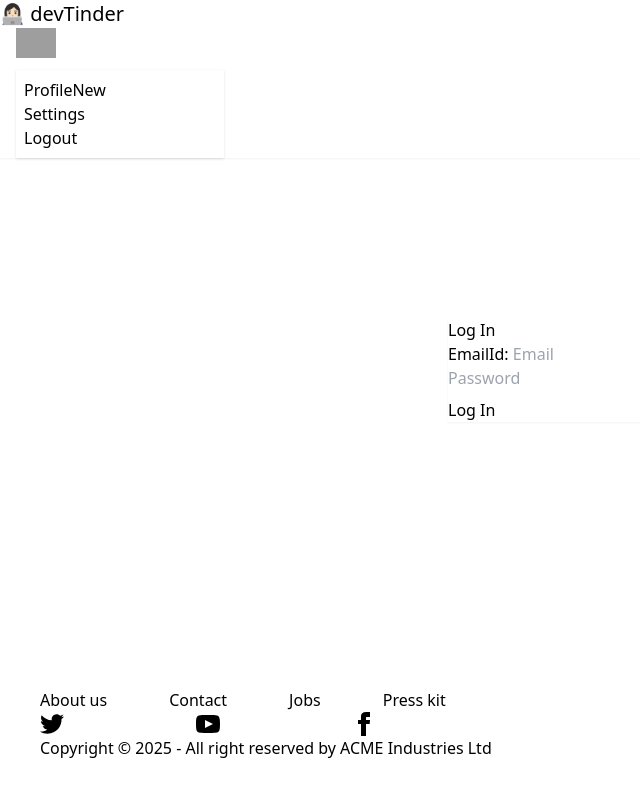
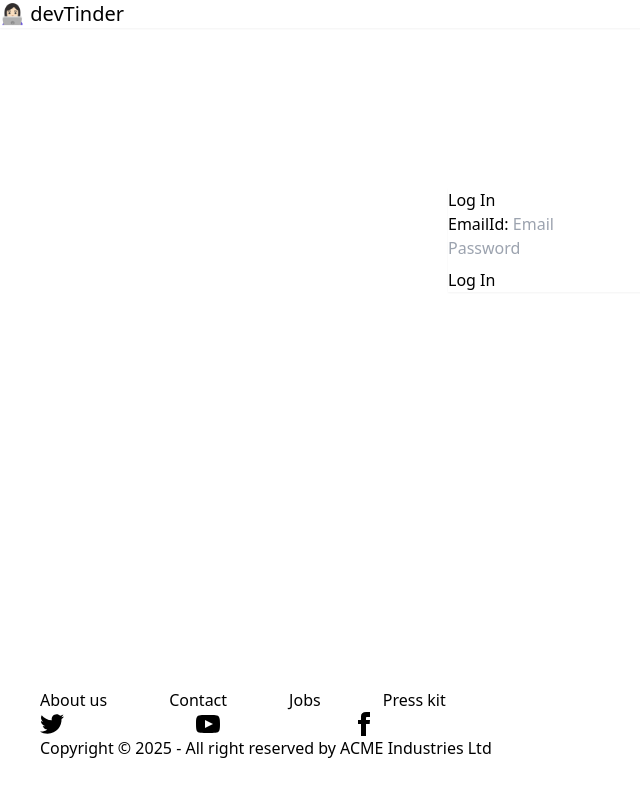
Before and after one commit to DEVESH-001/DevCrush, a React (Vite) app in the folder frontend/dev/: page /login in a window 1280 px wide. Shown: the top 796 px of the page, without its empty margins (0-640 px from the left). Built offline with nearby package versions, Linux system fonts and the light colour scheme; grey boxes are pictures that could not be loaded.

Commit message:
Added Redux+RToolKit, slice+store, navigate user to login->feed

```diff
--- a/frontend/dev/src/App.jsx
+++ b/frontend/dev/src/App.jsx
@@ -2,18 +2,24 @@ import Body from "./Body";
 import Login from "./components/Login";
 import { BrowserRouter, Route, Routes } from "react-router-dom";
 import Profile from "./components/Profile";
+import {Provider} from 'react-redux'
+import { appStore } from "./utils/appStore";
+import Feed from "./components/Feed";
 
 function App() {
   return (
     <>
+      <Provider store={appStore}>
         <BrowserRouter basename="/">
           <Routes>
             <Route path="/" element={<Body />}>
+            <Route path="/feed" element={<Feed/>}/>
               <Route path="/login" element={<Login />} />
               <Route path="/profile" element={<Profile />} />
             </Route>
           </Routes>
         </BrowserRouter>
+      </Provider>
     </>
   );
 }
--- /dev/null
+++ b/frontend/dev/src/components/Feed.jsx
@@ -0,0 +1,5 @@
+const Feed = () => {
+  return <div>Feed</div>;
+};
+
+export default Feed;
--- a/frontend/dev/src/components/Login.jsx
+++ b/frontend/dev/src/components/Login.jsx
@@ -1,17 +1,22 @@
 import { useState } from "react";
 import axios from "axios";
+import { useDispatch } from "react-redux";
+import { addUser } from "../utils/userSlice";
+import { useNavigate } from "react-router-dom";
+import { BASE_URL } from "../utils/constants";
 
 const Login = () => {
   const [emailId, setEmailId] = useState("");
   const [password, setPassword] = useState("");
-
+  const navigate = useNavigate();
+  //now we need a hook useDispatch to dispatch actions to the store, so we can add data to the store
+  const dispatch = useDispatch();
   //authRouter.post("/login"
   const handleLogin = async () => {
     //making api call to our backend
     try {
-      // eslint-disable-next-line no-unused-vars
       const res = await axios.post(
-        "http://localhost:4000/login",
+        BASE_URL + "/login",
         {
           emailId,
           password,
@@ -20,6 +25,10 @@ const Login = () => {
           withCredentials: true,
         }
       );
+      console.log(res.data);
+      //dispatching the action to add user data to the store, basically we are adding the user data to the redux store, so that we can access it in any component, this will help us manage the user state more effectively as we can access it from any component without passing it down as props
+      dispatch(addUser(res.data));
+      return navigate("/feed");
     } catch (error) {
       console.error(error);
     }
--- a/frontend/dev/src/components/Navbar.jsx
+++ b/frontend/dev/src/components/Navbar.jsx
@@ -1,28 +1,29 @@
 import React from "react";
+import { useSelector } from "react-redux";
 
 const Navbar = () => {
+  const user = useSelector((store) => store.user);
+  console.log("from navbar", user);
+
   return (
     <div className="navbar bg-base-300 shadow-sm">
       <div className="flex-1">
         <a className="btn btn-ghost text-xl">👩🏻‍💻 devTinder</a>
       </div>
-      <div className="flex gap-2">
-        <div className="dropdown dropdown-end mx-4">
-          <div
-            tabIndex={0}
-            role="button"
-            className="btn btn-ghost btn-circle avatar"
-          >
+      <div className="flex gap-2 items-center">
+        {user && (
+          <div className="dropdown dropdown-end">
+            <span className="px-3 py-2 font-thin">
+              Welcome, {user.firstName}
+            </span>
+            <label tabIndex={0} className="btn btn-ghost btn-circle avatar">
               <div className="w-10 rounded-full">
-              <img
-                alt="Tailwind CSS Navbar component"
-                src="https://img.daisyui.com/images/stock/photo-1534528741775-53994a69daeb.webp"
-              />
+                <img alt="user avatar" src={user.photoUrl} />
               </div>
-          </div>
+            </label>
             <ul
               tabIndex={0}
-            className="menu menu-sm dropdown-content bg-base-100 rounded-box z-1 mt-3 w-52 p-2 shadow"
+              className="menu menu-sm dropdown-content mt-3 z-[50] p-2 shadow bg-base-100 rounded-box w-52"
             >
               <li>
                 <a className="justify-between">
@@ -38,6 +39,7 @@ const Navbar = () => {
               </li>
             </ul>
           </div>
+        )}
       </div>
     </div>
   );
--- /dev/null
+++ b/frontend/dev/src/utils/appStore.js
@@ -0,0 +1,8 @@
+import { configureStore } from "@reduxjs/toolkit";
+import userReducer from "./userSlice";
+
+export const appStore = configureStore({
+  reducer: {
+    user:userReducer
+  },
+});
--- /dev/null
+++ b/frontend/dev/src/utils/constants.js
@@ -0,0 +1 @@
+export const BASE_URL = "http://localhost:4000";
--- /dev/null
+++ b/frontend/dev/src/utils/userSlice.js
@@ -0,0 +1,18 @@
+import { createSlice } from "@reduxjs/toolkit";
+
+const userSlice = createSlice({
+  name: "user",
+  initialState: null,
+  reducers: {
+    addUser: (state, action) => {
+      return action.payload;
+    },
+    // eslint-disable-next-line no-unused-vars
+    removeUser: (state, action) => {
+      return null;
+    },
+  },
+});
+
+export const { addUser, removeUser } = userSlice.actions;
+export default userSlice.reducer;
```
Also changed, not shown: 1 other file (tests, documents, lock files or other folders). Lines whose indentation alone changed are shown as unchanged.
